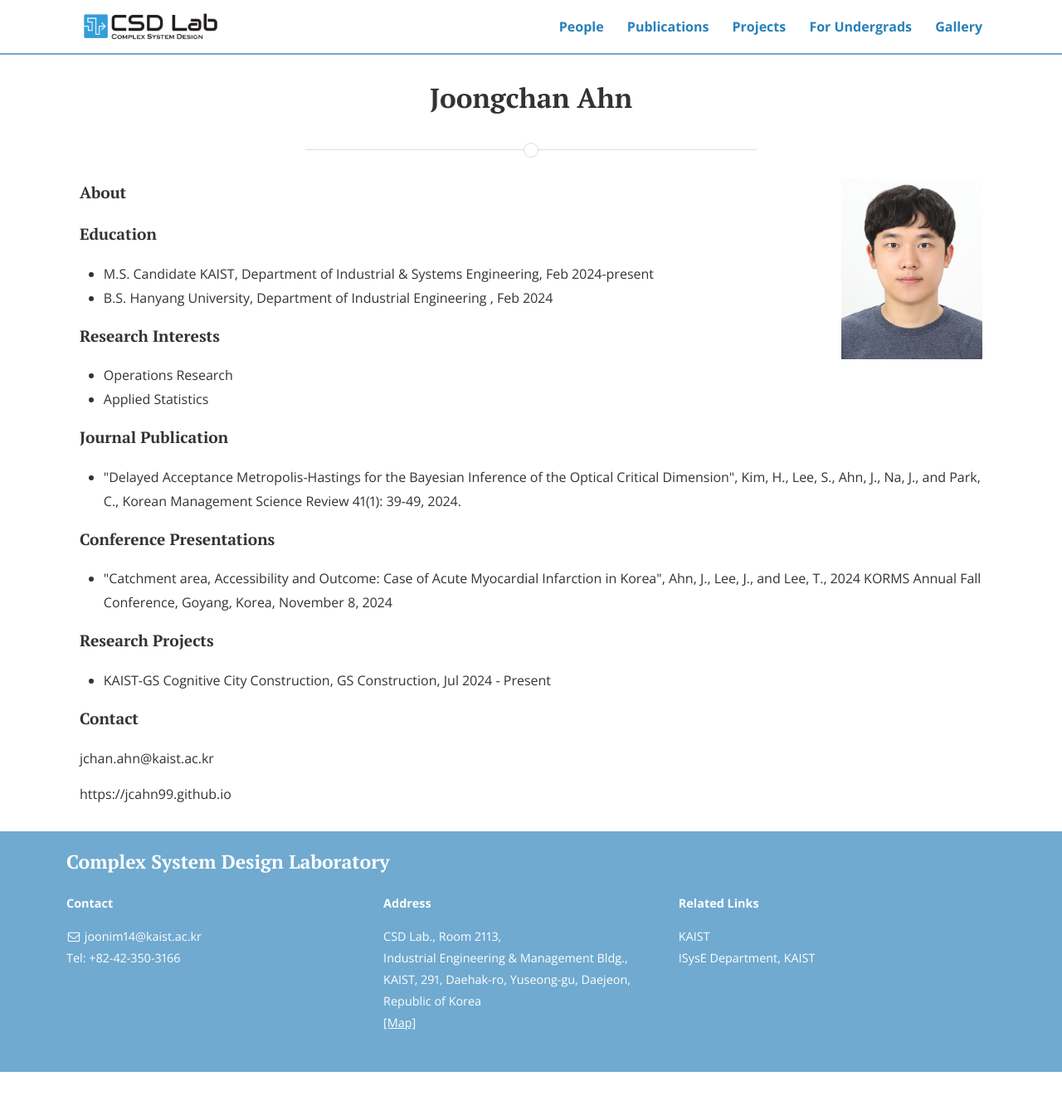
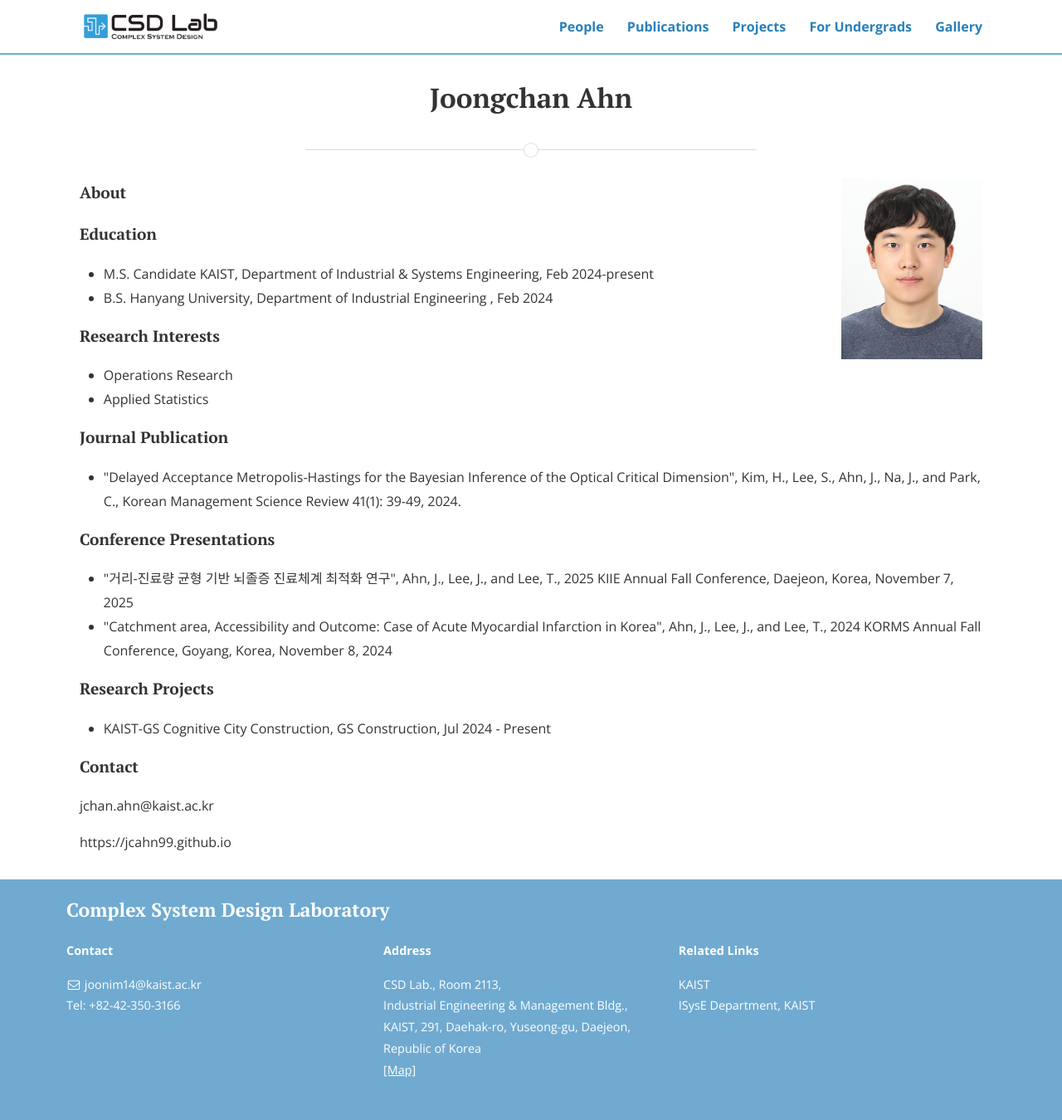
Before and after one commit to CSDlab-KAIST/csdlab-kaist.github.io, a Jekyll site: the page built from people/joongchan.html, in a window 1280 px wide. Shown: the whole page at 83% size. Built offline with Jekyll 4.4.1, drawn with Linux system fonts in a browser that asks for light colours; nearby versions of some CDN libraries; before the commit the page ends 1292 px from its top, so only the background shows below that.

Commit message:
Update joongchan.html

```diff
--- a/people/joongchan.html
+++ b/people/joongchan.html
@@ -33,6 +33,7 @@ title: Joongchan Ahn
 
 <h4>Conference Presentations</h4>
 <ul>
+  <li>"거리-진료량 균형 기반 뇌졸증 진료체계 최적화 연구", Ahn, J., Lee, J., and Lee, T., 2025 KIIE Annual Fall Conference, Daejeon, Korea, November 7, 2025</li>
   <li>"Catchment area, Accessibility and Outcome: Case of Acute Myocardial Infarction in Korea", Ahn, J., Lee, J., and Lee, T., 2024 KORMS Annual Fall Conference, Goyang, Korea, November 8, 2024</li>
 </ul>
 
```
